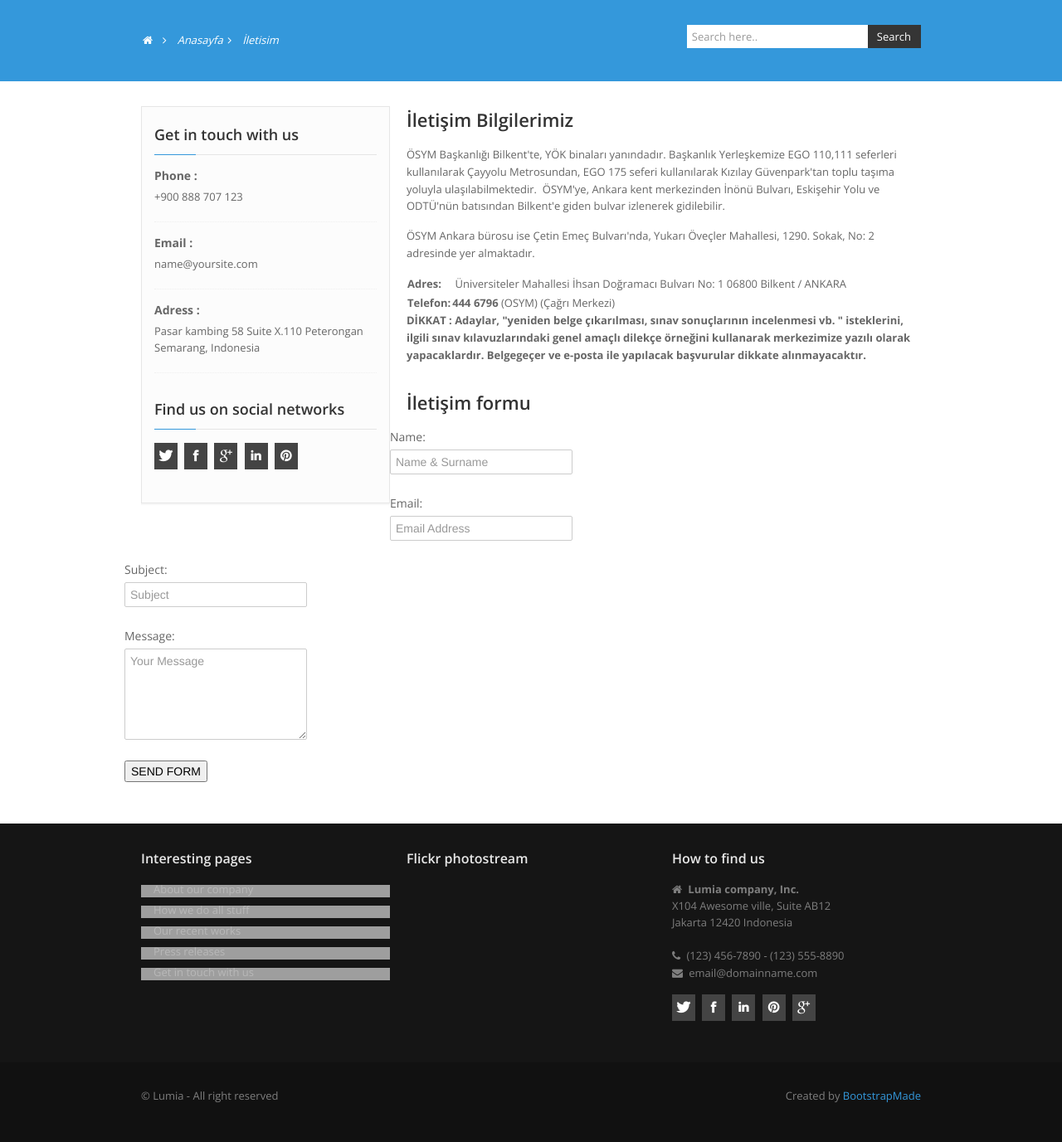
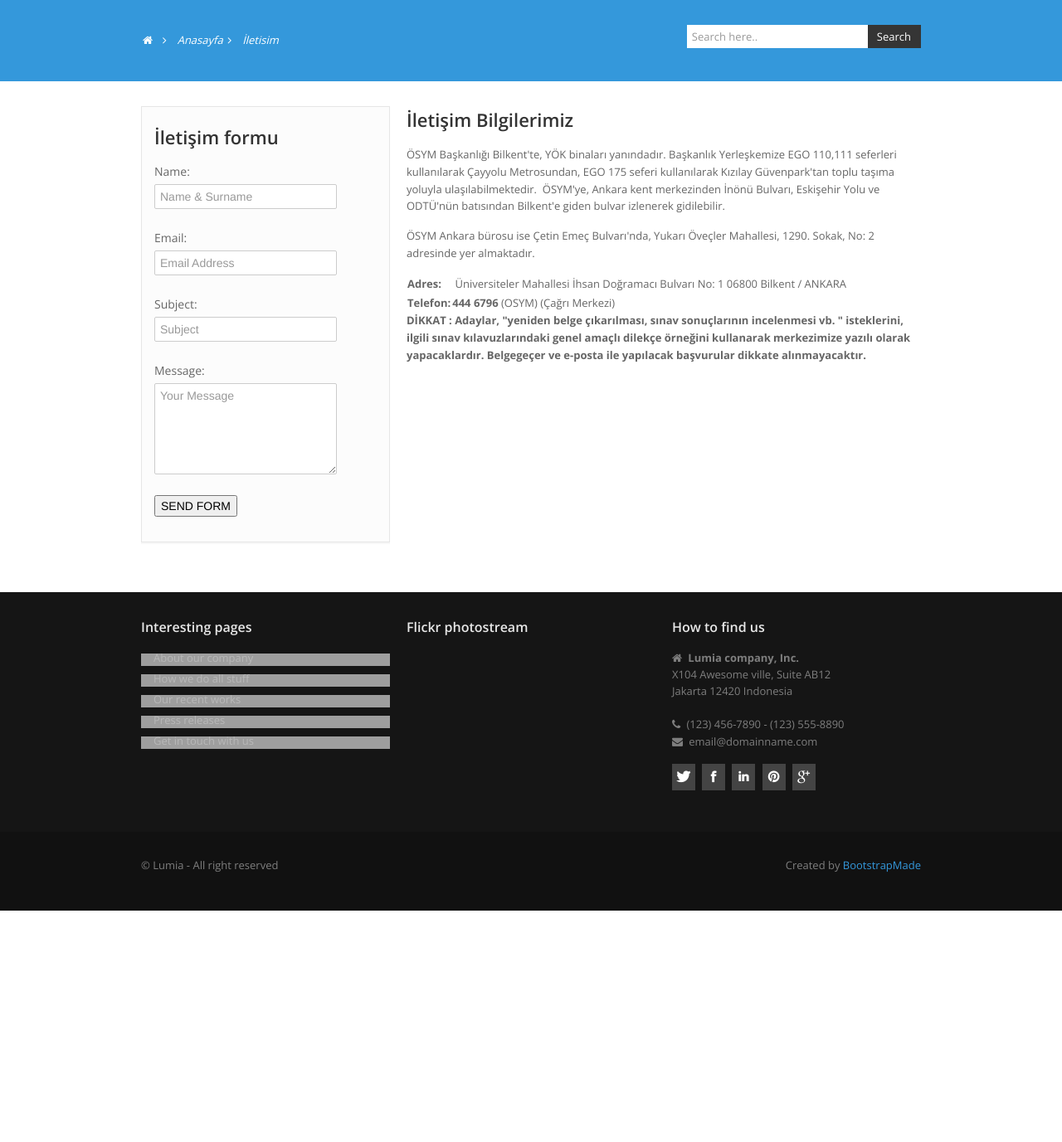
Before and after one commit to MesutCanpolat/DjangoProje, a Django app: page /iletisim/ in a window 1280 px wide. Shown: the part 95-1472 px from the top of the page at 83% size. After the commit the page ends 1193 px from the top, so only its background shows below. Run offline with Django 3.2, Linux system fonts and the light colour scheme; data comes from the database, SQL or seed files in the repository; both versions use the stored data as it was after the commit; some libraries are stand-ins or nearby versions; some web fonts are replaced; grey boxes are pictures that could not be loaded.

Commit message:
iletisim sayfası düzenlendi

```diff
--- a/home/templates/iletisim.html
+++ b/home/templates/iletisim.html
@@ -43,35 +43,18 @@
           <div class="span4">
             <aside>
               <div class="widget">
-                <h4 class="rheading">Get in touch with us<span></span></h4>
-                <ul>
-                  <li><label><strong>Phone : </strong></label>
-                    <p>
-                      +900 888 707 123
-                    </p>
-                  </li>
-                  <li><label><strong>Email : </strong></label>
-                    <p>
-                      name@yoursite.com
-                    </p>
-                  </li>
-                  <li><label><strong>Adress : </strong></label>
-                    <p>
-                      Pasar kambing 58 Suite X.110 Peterongan Semarang, Indonesia
-                    </p>
-                  </li>
-                </ul>
+                   <div class="section-title">
+                <h3 class="title">İletişim formu</h3>
+            </div>
+
+               <form action="" method="post">
+                {% csrf_token %}
+                {{ form.as_p }}
+                <input type="submit" value="SEND FORM">
+            </form>
+
               </div>
-              <div class="widget">
-                <h4 class="rheading">Find us on social networks<span></span></h4>
-                <ul class="social-links">
-                  <li><a href="#" title="Twitter"><i class="icon-square icon-32 icon-twitter"></i></a></li>
-                  <li><a href="#" title="Facebook"><i class="icon-square icon-32 icon-facebook"></i></a></li>
-                  <li><a href="#" title="Google plus"><i class="icon-square icon-32 icon-google-plus"></i></a></li>
-                  <li><a href="#" title="Linkedin"><i class="icon-square icon-32 icon-linkedin"></i></a></li>
-                  <li><a href="#" title="Pinterest"><i class="icon-square icon-32 icon-pinterest"></i></a></li>
-                </ul>
-              </div>
+
             </aside>
           </div>
           <div class="span8">
@@ -82,9 +65,6 @@
             <div class="spacer30">
             </div>
 
-            <div class="section-title">
-                <h3 class="title">İletişim formu</h3>
-            </div>
 
               {% if messages %}
                 {% for message in messages %}
@@ -93,11 +73,7 @@
                         {% endfor %}
           {% endif %}
                     </div>
-            <form action="" method="post">
-                {% csrf_token %}
-                {{ form.as_p }}
-                <input type="submit" value="SEND FORM">
-            </form>
+
 
           </div>
         </div>
```
Also changed, not shown: db.sqlite3.
